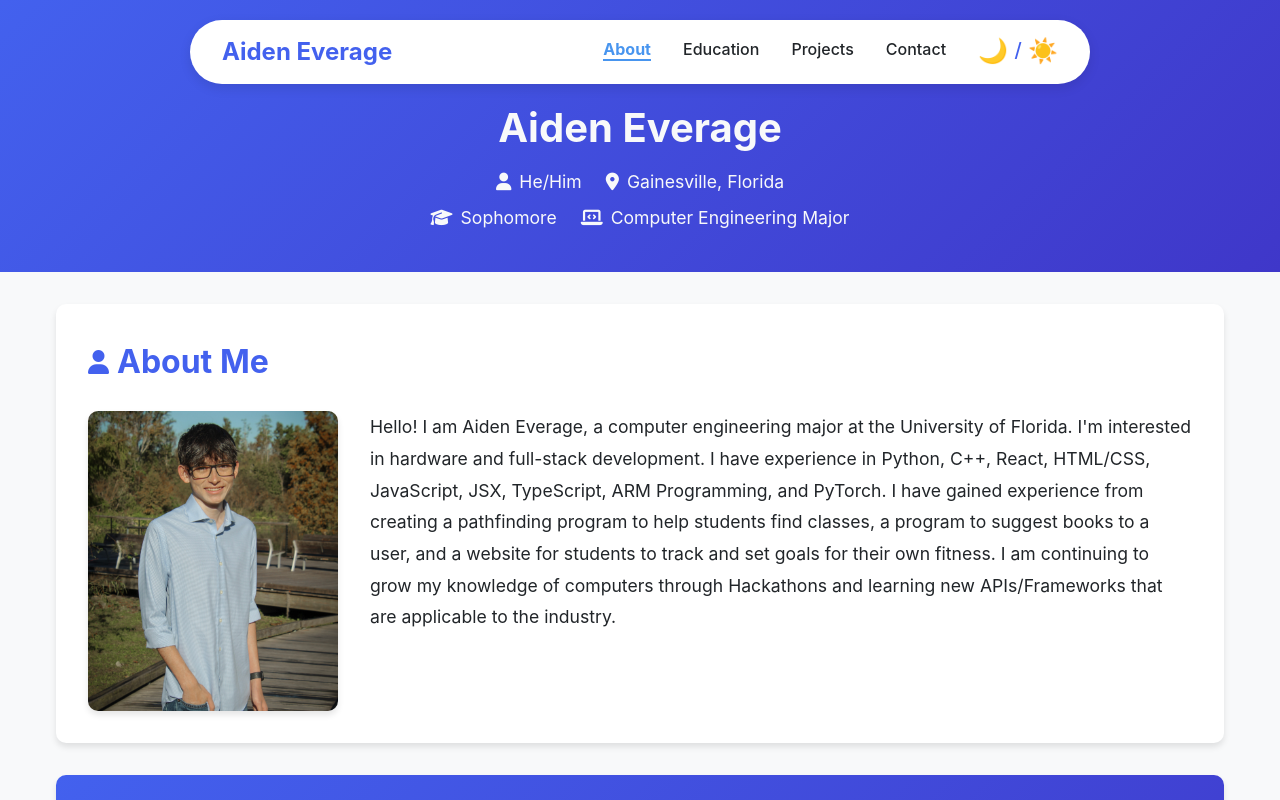
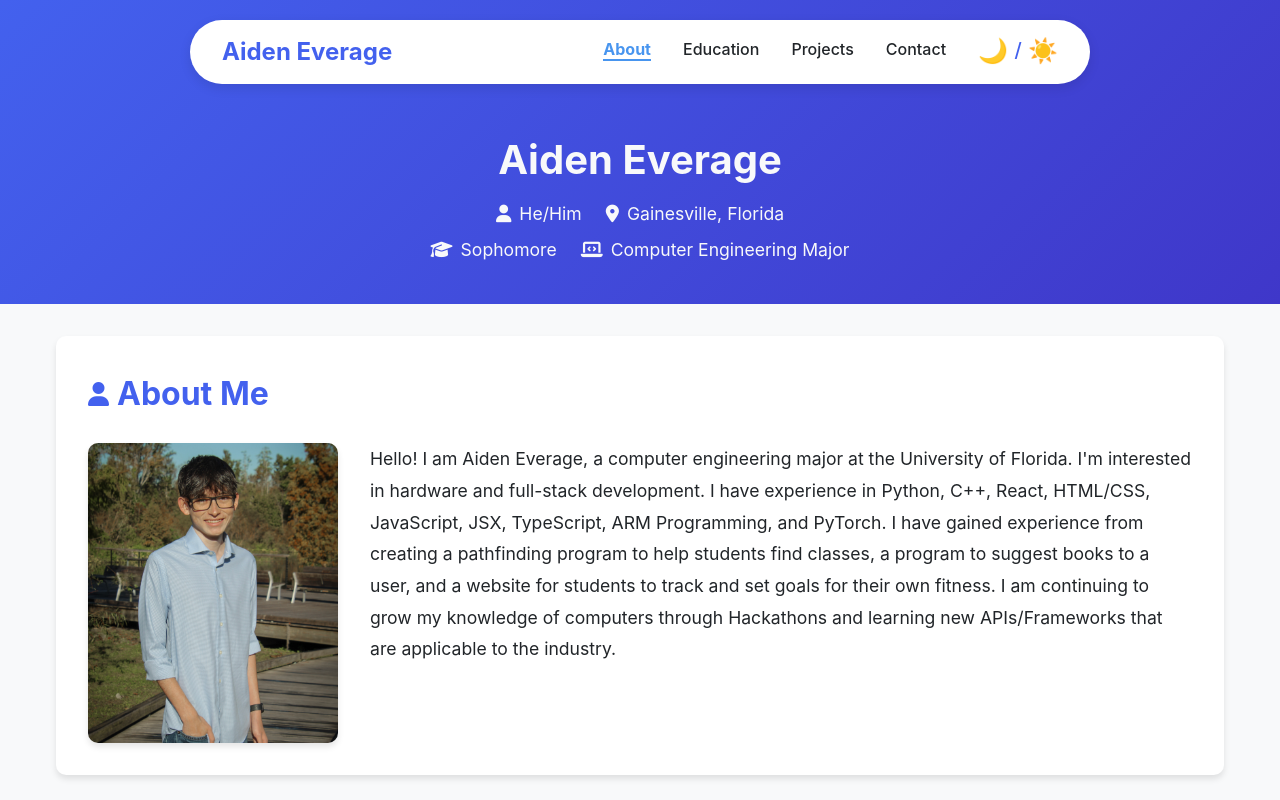
Before and after one commit to aideneverageuf/aideneverageuf.github.io, a React (Vite) app: page / in a window 1280 px wide. Shown: the top 800 px of the page. Built offline with nearby package versions, Linux system fonts and the light colour scheme.

Commit message:
fixed navbar spacing

```diff
--- a/src/styles/global.css
+++ b/src/styles/global.css
@@ -29,7 +29,7 @@ body {
 }
 
 header {
-  padding-top: 6rem;
+  padding-top: 8rem;
   background: linear-gradient(135deg, var(--primary-color), var(--secondary-color));
   color: var(--text-light);
   text-align: center;
```
